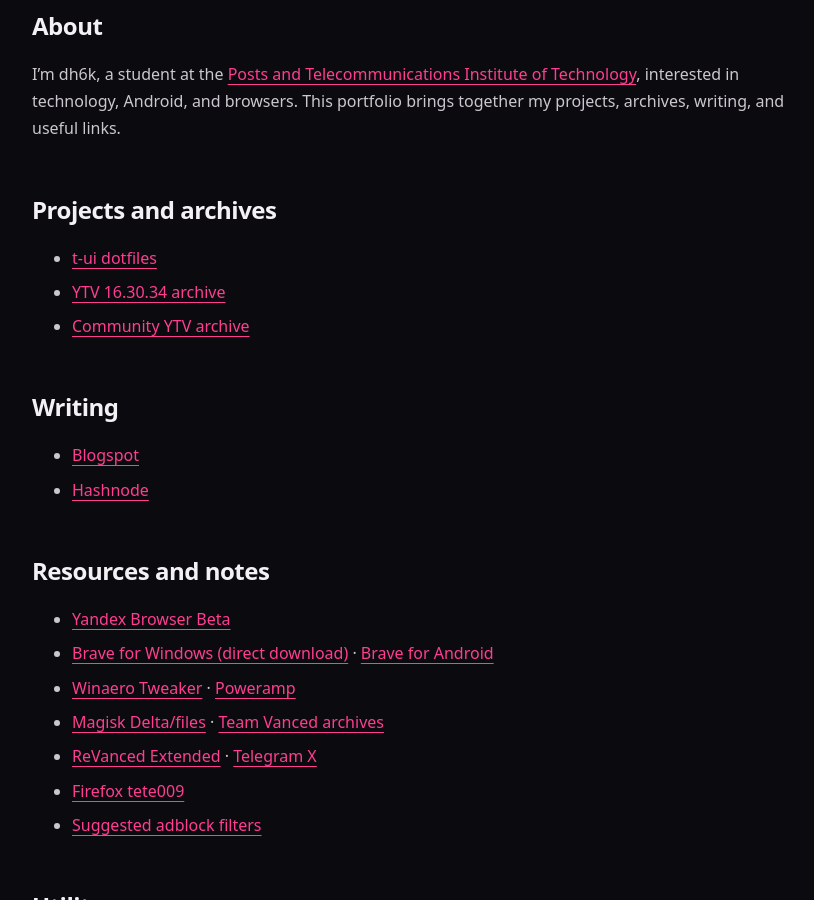
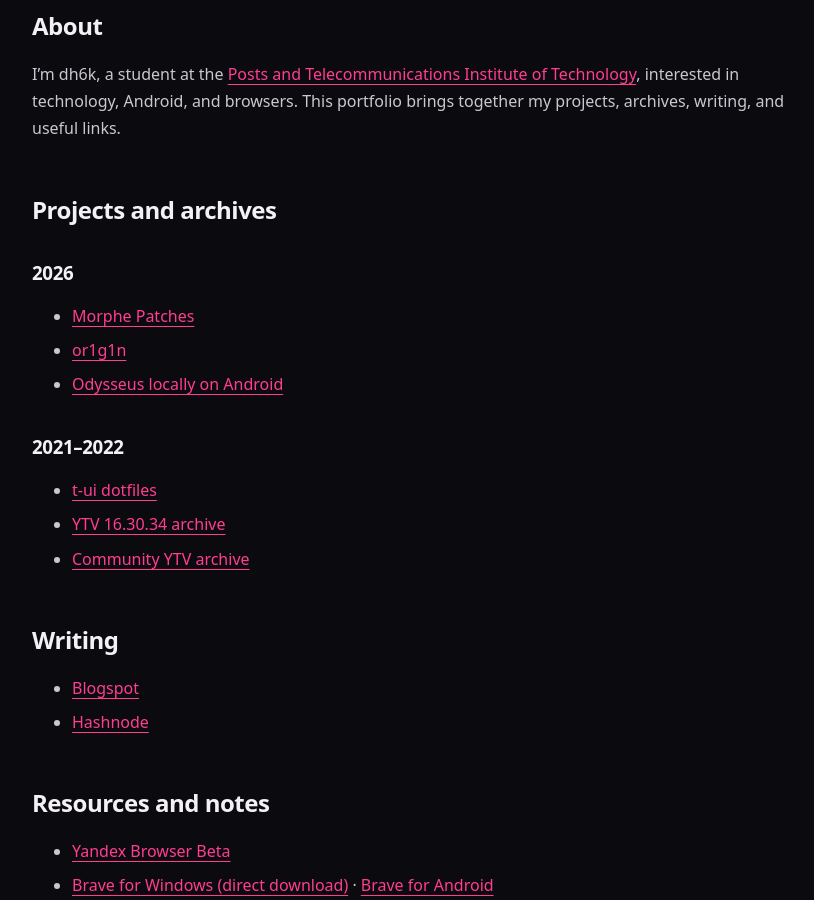
Before and after one commit to dh6k/dh6k.github.io, a Jekyll site: the page built from en/index.md, in a window 1280 px wide and 900 px high, scrolled down 469 px. Shown: the whole window, without its empty margins (72-886 px from the left). Built offline with Jekyll 4.4.1, drawn with Linux system fonts in a browser that asks for light colours.

```diff
--- a/en/index.md
+++ b/en/index.md
@@ -14,6 +14,13 @@ section: PROFILE
 I’m dh6k, a student at the [Posts and Telecommunications Institute of Technology](https://portal.ptit.edu.vn/), interested in technology, Android, and browsers. This portfolio brings together my projects, archives, writing, and useful links.
 
 ## Projects and archives
+
+### 2026
+- [Morphe Patches](https://github.com/dh6k/morphe-patches)
+- [or1g1n](https://github.com/dh6k/or1g1n)
+- [Odysseus locally on Android](https://github.com/dh6k/odysseus-android-termux)
+
+### 2021–2022
 - [t-ui dotfiles](https://dh6k.github.io/t-ui-dotfiles/)
 - [YTV 16.30.34 archive](https://github.com/dh6k/432490279788313560182459438453/releases/)
 - [Community YTV archive](https://github.com/KhanhNguyen9872/0101011101010111001110010011000101100100010010000101011001101001010110100101011000111001010101110101/releases/)
--- a/scripts/validate.mjs
+++ b/scripts/validate.mjs
@@ -20,7 +20,7 @@ for (const file of required) await access(join(root, file));
 if ((await readFile(join(root, 'CNAME'), 'utf8')).trim() !== 'gh.dh6k.vip') throw new Error('CNAME must remain gh.dh6k.vip');
 
 const sources = new Map();
-for (const file of required.filter(file => /\.(?:md|html)$/.test(file))) sources.set(file, await readFile(join(root, file), 'utf8'));
+for (const file of required.filter(file => /\.(?:md|html)$/.test(file))) sources.set(file, (await readFile(join(root, file), 'utf8')).replace(/\r\n?/g, '\n'));
 for (const [file, permalink] of routes) {
   const source = sources.get(file);
   if (!source?.startsWith('---\n')) throw new Error(`missing front matter: ${file}`);
```
